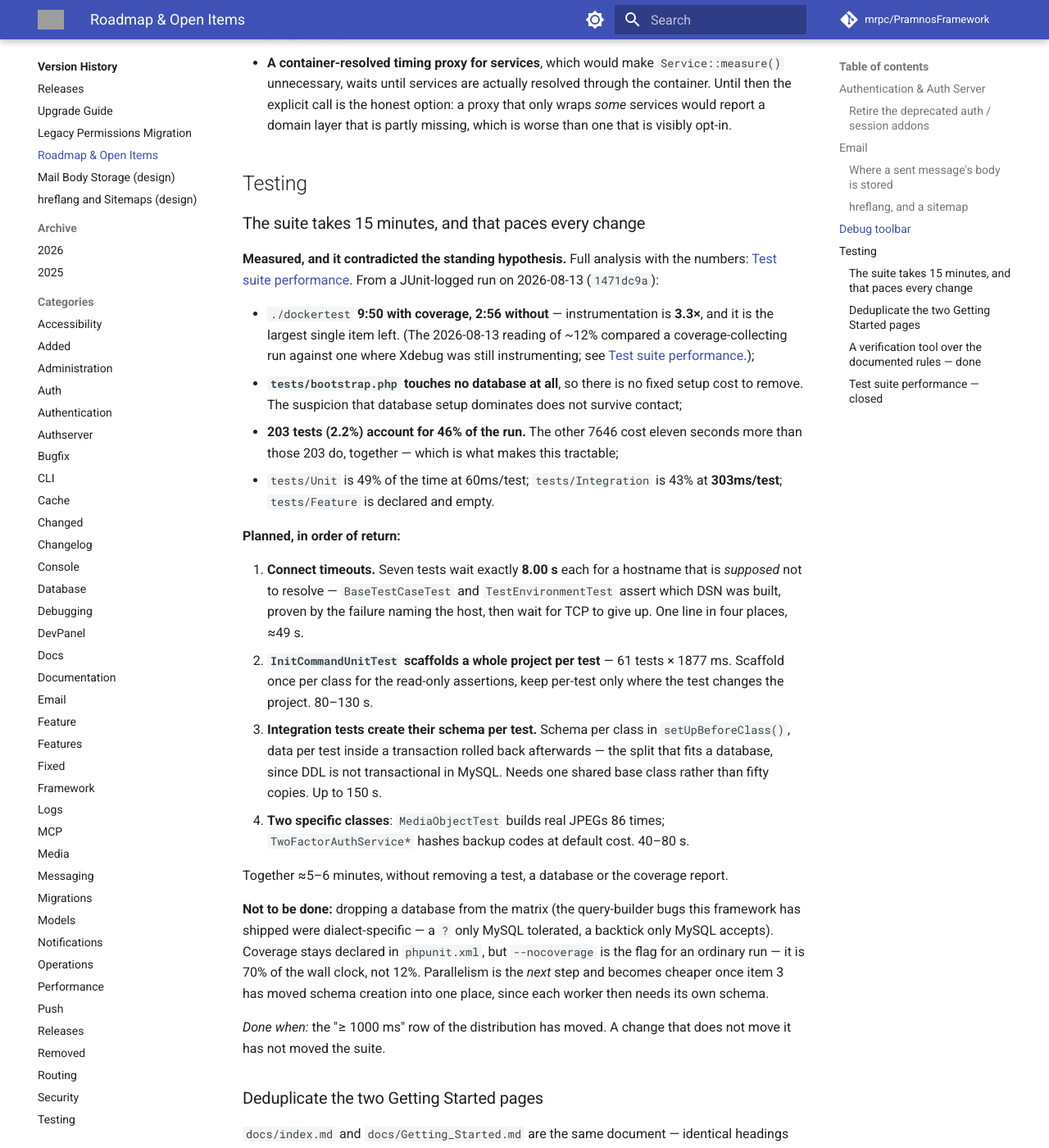
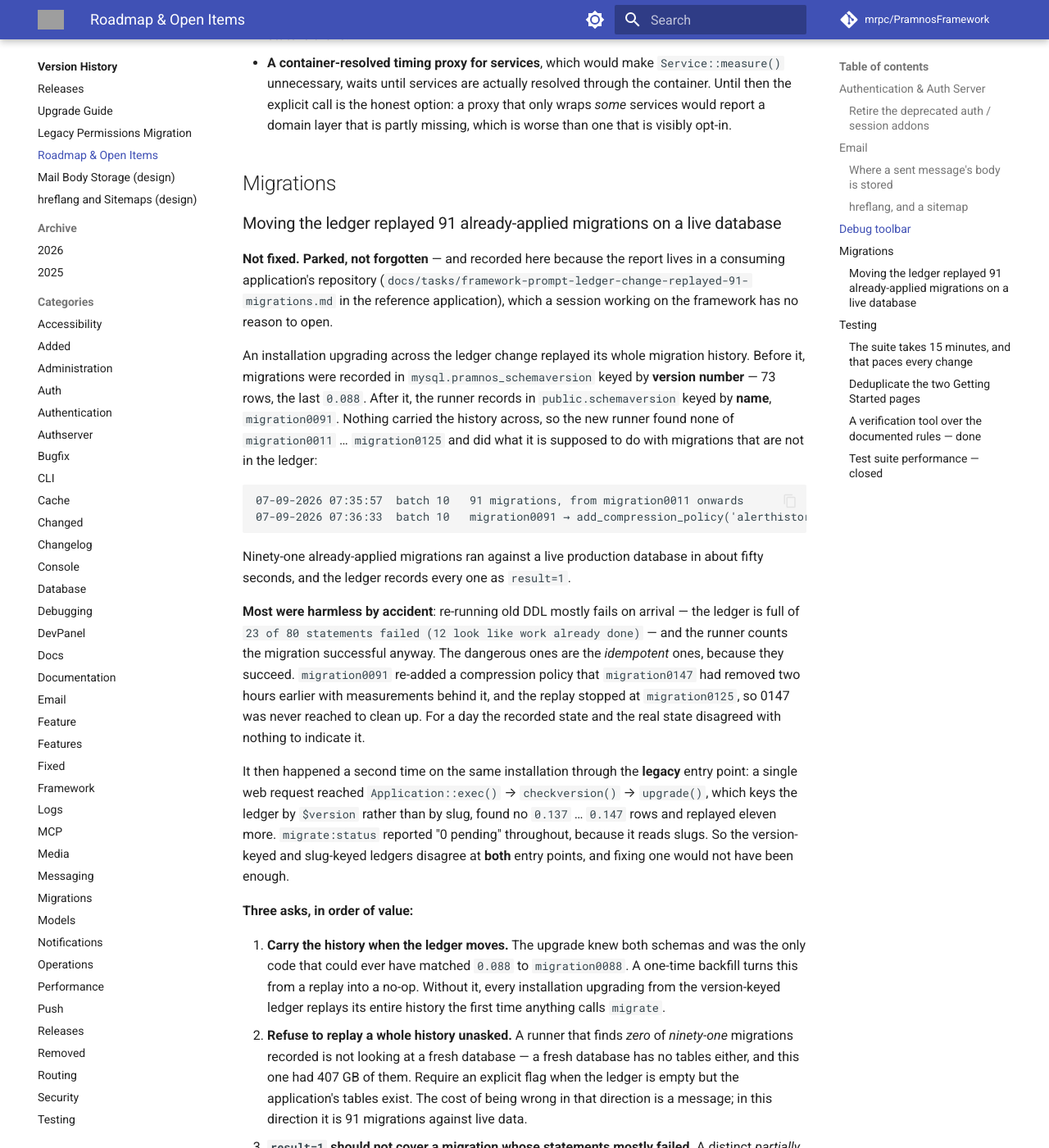
Before and after one commit to mrpc/PramnosFramework, an MkDocs documentation site: the page built from docs/Roadmap.md, in a window 1280 px wide and 1400 px high, scrolled down 2221 px. Shown: the whole window at 82% size. Built offline with MkDocs 1.6.1 and Material for MkDocs 9.7.7, drawn with Linux system fonts in a browser that asks for light colours; comment, search, counter and statistics services are not loaded; some of the changed text lies outside the part shown; grey boxes are pictures that could not be loaded.

Commit message:
docs(roadmap): the ledger change that replayed 91 migrations, parked where it can be found
Not fixed, and deliberately not fixed now: the reporting installation's ledger
is consistent with nothing pending, so the replay cannot recur there.

Recorded in the Roadmap because the report lives in a consuming application's
repository, which a session working on the framework has no reason to open — so
the only copy of it was somewhere the next person to touch the migration runner
would never see.

Carries what a fix needs: both entry points and why fixing one is not enough
(the version-keyed and slug-keyed ledgers disagree at each), the three asks in
order of value, and the detail that decides the risk — most of a replay fails on
arrival and is counted successful anyway, so the migrations that actually do
damage are the idempotent ones, because they succeed.

````diff
--- a/docs/Roadmap.md
+++ b/docs/Roadmap.md
@@ -97,6 +97,68 @@ Two things are deliberately *not* planned:
   through the container. Until then the explicit call is the honest option: a
   proxy that only wraps *some* services would report a domain layer that is
   partly missing, which is worse than one that is visibly opt-in.
+
+## Migrations
+
+### Moving the ledger replayed 91 already-applied migrations on a live database
+
+**Not fixed. Parked, not forgotten** — and recorded here because the report lives in a
+consuming application's repository (`docs/tasks/framework-prompt-ledger-change-replayed-91-migrations.md`
+in the reference application), which a session working on the framework has no reason to
+open.
+
+An installation upgrading across the ledger change replayed its whole migration history.
+Before it, migrations were recorded in `mysql.pramnos_schemaversion` keyed by **version
+number** — 73 rows, the last `0.088`. After it, the runner records in
+`public.schemaversion` keyed by **name**, `migration0091`. Nothing carried the history
+across, so the new runner found none of `migration0011` … `migration0125` and did what it
+is supposed to do with migrations that are not in the ledger:
+
+```
+07-09-2026 07:35:57  batch 10   91 migrations, from migration0011 onwards
+07-09-2026 07:36:33  batch 10   migration0091 → add_compression_policy('alerthistory', '3 months')
+```
+
+Ninety-one already-applied migrations ran against a live production database in about fifty
+seconds, and the ledger records every one as `result=1`.
+
+**Most were harmless by accident**: re-running old DDL mostly fails on arrival — the ledger
+is full of `23 of 80 statements failed (12 look like work already done)` — and the runner
+counts the migration successful anyway. The dangerous ones are the *idempotent* ones,
+because they succeed. `migration0091` re-added a compression policy that `migration0147`
+had removed two hours earlier with measurements behind it, and the replay stopped at
+`migration0125`, so 0147 was never reached to clean up. For a day the recorded state and
+the real state disagreed with nothing to indicate it.
+
+It then happened a second time on the same installation through the **legacy** entry point:
+a single web request reached `Application::exec()` → `checkversion()` → `upgrade()`, which
+keys the ledger by `$version` rather than by slug, found no `0.137` … `0.147` rows and
+replayed eleven more. `migrate:status` reported "0 pending" throughout, because it reads
+slugs. So the version-keyed and slug-keyed ledgers disagree at **both** entry points, and
+fixing one would not have been enough.
+
+**Three asks, in order of value:**
+
+1. **Carry the history when the ledger moves.** The upgrade knew both schemas and was the
+   only code that could ever have matched `0.088` to `migration0088`. A one-time backfill
+   turns this from a replay into a no-op. Without it, every installation upgrading from the
+   version-keyed ledger replays its entire history the first time anything calls `migrate`.
+2. **Refuse to replay a whole history unasked.** A runner that finds *zero* of *ninety-one*
+   migrations recorded is not looking at a fresh database — a fresh database has no tables
+   either, and this one had 407 GB of them. Require an explicit flag when the ledger is
+   empty but the application's tables exist. The cost of being wrong in that direction is a
+   message; in this direction it is 91 migrations against live data.
+3. **`result=1` should not cover a migration whose statements mostly failed.** A distinct
+   *partially applied* state would have made one `SELECT` show what had happened, which is
+   what made the replay invisible in review afterwards.
+
+**No installation is currently at risk**: the reference application's ledger is consistent
+and has nothing pending, so the replay cannot recur there. The exposure is the *next*
+installation to upgrade across the ledger change, and whether it gets away with it depends
+entirely on which of its old migrations happen to be idempotent.
+
+*Done when:* an installation whose history is only in the version-keyed table can run
+`migrate` and have it report nothing pending.
 
 ## Testing
 
````
